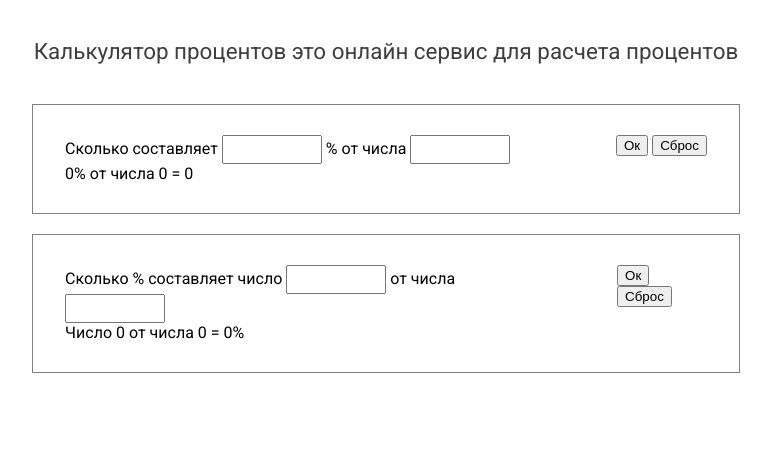
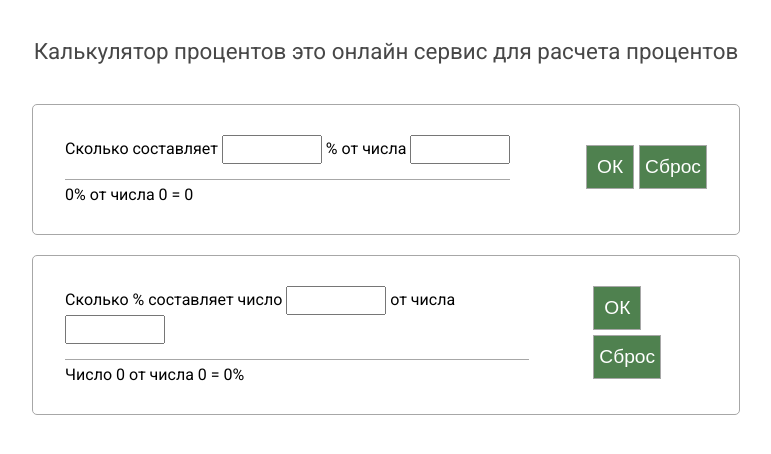
Before and after one commit to sasha-odintsov/percentage-calculator, a plain HTML site: page index.html in a window 1280 px wide. Shown: the part 96-550 px from the top of the page, without its empty margins (254-1025 px from the left). Drawn offline with Linux system fonts and the light colour scheme.

Commit message:
Decoration page

```diff
--- a/index.html
+++ b/index.html
@@ -31,9 +31,8 @@
                     <div id="result-primary">0% от числа 0 = 0</div>
                 </fieldset>
                 <fieldset class="fieldset-primary-buttons">
-                    <button type="button" onclick="calcNumbr()">Ок</button>
+                    <button type="button" onclick="calcNumbr()" class="button">ОК</button>
                     <button onclick="reset()" class="reset">Сброс</button>
-
                 </fieldset>
             </form>
             <form class="form-secondary">
@@ -45,7 +44,7 @@
                     <div id="result-secondary">Число 0 от числа 0 = 0%</div>
                 </fieldset>
                 <fieldset class="fieldset-secondary-buttons">
-                    <button type="button" onclick="calcPercnt()">Ок</button>
+                    <button type="button" onclick="calcPercnt()" class="button">ОК</button>
                     <button onclick="reset()" class="reset">Сброс</button>
                 </fieldset>
             </form>
--- a/styles/main.css
+++ b/styles/main.css
@@ -17,6 +17,8 @@ body {
     margin: 0 auto;
 }
 
+/* header */
+
 .header {
     margin: 40px 0 20px 0;
 }
@@ -25,7 +27,7 @@ body {
 .header__description {
     font-size: 1.8rem;
     text-align: center;
-    color: #3f3e3e;
+    color: #474747;
     margin: 0;
     padding: 20px;
 }
@@ -34,6 +36,8 @@ body {
     font-size: 1.4rem;
     font-weight: normal;
 }
+
+/* main */
 
 .main {
     margin-top: 20px;
@@ -44,7 +48,8 @@ body {
     margin: 0 auto;
     width: 70%;
     margin-bottom: 20px;
-    border: 1px solid grey;
+    border: 1px solid #a7a7a7;
+    border-radius: 5px;
     display: flex;
     justify-content: space-between;
 }
@@ -57,6 +62,13 @@ body {
     padding: 30px 30px;
 }
 
+.fieldset-primary-buttons,
+.fieldset-secondary-buttons {
+    display: flex;
+    align-items: center;
+    flex-wrap: wrap;
+}
+
 #calc-primary_x,
 #calc-primary_y,
 #calc-secondary_x,
@@ -64,3 +76,39 @@ body {
     width: 100px;
     padding: 5px;
 }
+
+#result-primary,
+#result-secondary {
+    border-top: 1px solid #a7a7a7;
+    margin-top: 15px;
+    padding-top: 5px;
+}
+
+.button, .reset {
+    font-size: 1.2rem;
+    border: 1px solid #a7a7a7;
+    cursor: pointer;
+    background-color: #4f814f;
+    color: #fff;
+    margin-bottom: 5px;
+}
+
+.button {
+    margin-right: 5px;
+}
+
+.button:hover, .reset:hover {
+    background-color: #6dcf6d;
+}
+
+.button:active, .reset:active {
+    transform: scale(0.9);
+}
+
+.button {
+    padding: 10px;
+}
+
+.reset {
+    padding: 10px 5px;
+}
```
